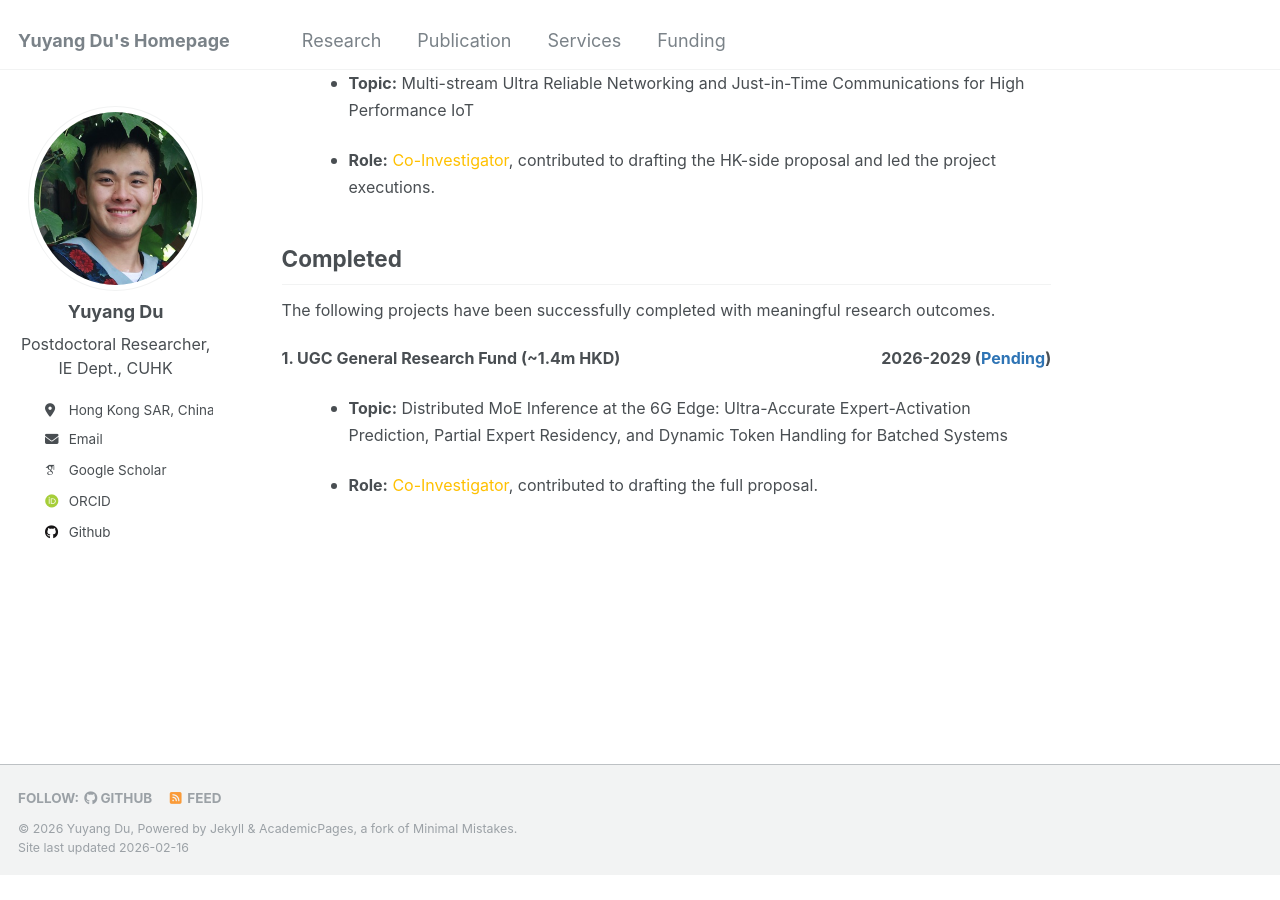
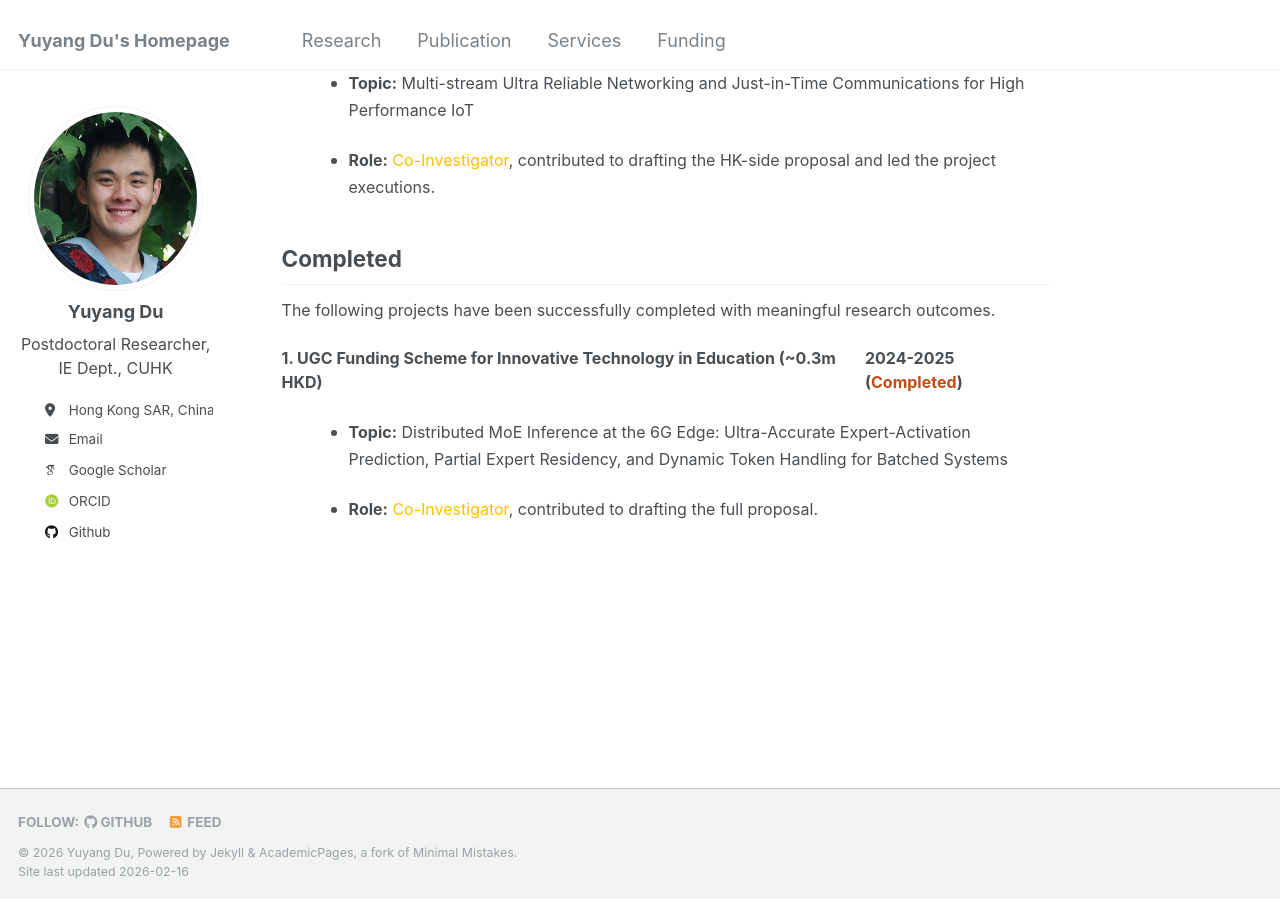
Before and after one commit to yuyangdu01/yuyangdu01.github.io, a Jekyll site: the page built from _pages/funding.md, in a window 1280 px wide and 900 px high, scrolled down 1185 px. Built offline with Jekyll 4.4.1, drawn with Linux system fonts in a browser that asks for light colours; some web fonts are replaced; before the commit the page ends 2061 px from its top, so only the background shows below that.

Commit message:
Update funding.md

```diff
--- a/_pages/funding.md
+++ b/_pages/funding.md
@@ -69,8 +69,8 @@ Completed
 <p style="text-align: justify;"><font size=3>The following projects have been successfully completed with meaningful research outcomes.</font></p>
 
 <li style="display: flex; justify-content: space-between; align-items: center; list-style-type: none; margin-bottom: 0.5em;">
-  <font size=3><b>1. UGC General Research Fund (~1.4m HKD)</b></font>
-  <font size=3><b>2026-2029 (<span style="color: #2e74b5;">Pending</span>)</b></font>
+  <font size=3><b>1. UGC Funding Scheme for Innovative Technology in Education (~0.3m HKD)</b></font>
+  <font size=3><b>2024-2025 (<span style="color: #bf4d14;">Completed</span>)</b></font>
 </li>
 <ul style="margin-left: 1.5em;">
   <p style="text-align: justify;"><font size=3><li><b>Topic:</b> Distributed MoE Inference at the 6G Edge: Ultra-Accurate Expert-Activation Prediction, Partial Expert Residency, and Dynamic Token Handling for Batched Systems</li></font></p>
```
